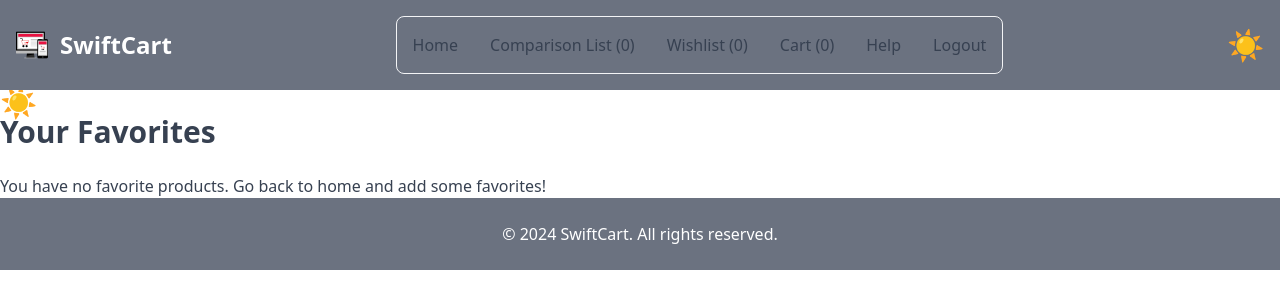
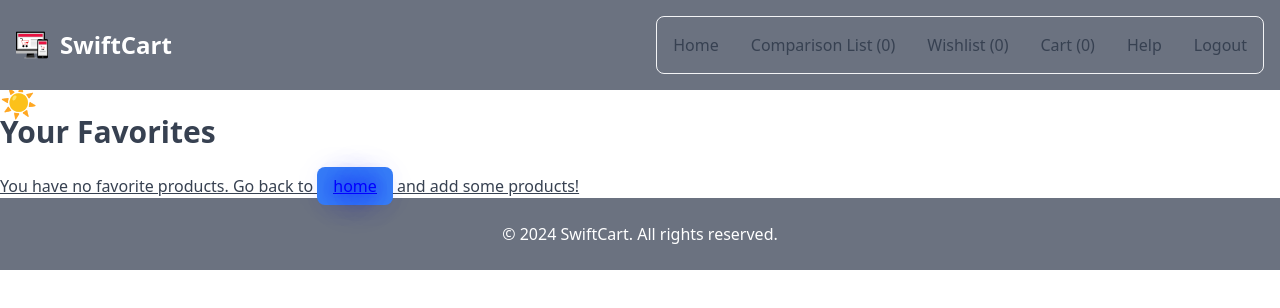
Before and after one commit to Phillip-tech/Portfolio_Piece_PHIBOG534_jsf2407_c_Phillip-Bogopane_JSF4, a Vue app: page /favorites in a window 1280 px wide. Shown: the top 308 px of the page. Built offline with nearby package versions, Linux system fonts and the light colour scheme; sample sign-in values are in the browser's storage.

Commit message:
"Updated package-lock.json, added new dependencies, modified Header.vue, ProductCard.vue, router.js, store.js, CartView.vue, and FavoritesView.vue files"

```diff
--- a/package.json
+++ b/package.json
@@ -12,8 +12,11 @@
     "@fortawesome/fontawesome-free": "^6.6.0",
     "axios": "^1.7.3",
     "jwt-decode": "^4.0.0",
+    "swiper": "^11.1.9",
     "vue": "^3.4.31",
+    "vue-carousel": "^0.18.0",
     "vue-router": "^4.4.2",
+    "vue-swiper": "^0.5.0",
     "vuex": "^4.1.0"
   },
   "devDependencies": {
--- a/src/components/Header.vue
+++ b/src/components/Header.vue
@@ -25,10 +25,7 @@
           </ul>
         </div>
 
-        <div class="theme-toggle" @click="toggleTheme">
-          <span v-if="isLightMode">☀️</span>
-          <span v-else>🌙</span>
-        </div>
+
       </div>
     </nav>
   </header>
--- a/src/components/ProductCard.vue
+++ b/src/components/ProductCard.vue
@@ -1,5 +1,5 @@
 <template>
-  <div class="border rounded-lg p-4 shadow-md hover:shadow-lg zoom-effect">
+<div class="border rounded-lg p-4 shadow-md hover:shadow-lg zoom-effect">
     <router-link :to="{ name: 'ProductView', params: { id: product.id }}">
       <img :src="product.image" :alt="product.title" class="h-40 w-full object-contain mb-1" />
     </router-link>
@@ -23,13 +23,13 @@
     <div class="font-bold text-xl mb-4">${{ product.price }}</div>
     <button
       @click="$emit('addToCart', product)"
-      class="bg-blue-500 text-white px-4 py-2 rounded-lg hover:bg-blue-600 w-full"
+      class="bg-blue-500 snake-border-glow text-white px-4 py-2 rounded-lg hover:bg-blue-600 w-full"
     >
       Add to Cart
     </button>
     <button
       @click="addToComparisonList"
-      class="bg-green-500 text-white px-4 py-2 rounded-lg hover:bg-green-600 w-full mt-2"
+      class="bg-blue-500  snake-border-glow text-white px-4 py-2 rounded-lg hover:bg-green-600 w-full mt-2"
     >
       Add to Comparison List
     </button>
@@ -66,6 +66,7 @@ const addToComparisonList = () => {
 <style scoped>
 .star {
   font-size: 1.25rem;
+  color: #ffc107; /* Updated color for filled stars */
 }
 .filled {
   color: #ffc107;
@@ -81,4 +82,5 @@ const addToComparisonList = () => {
   height: 40px; /* Set the desired height */
   width: 100%; /* Set the desired width */
 }
+
 </style>
--- a/src/router.js
+++ b/src/router.js
@@ -5,6 +5,7 @@ import CartView from './views/CartView.vue';
 import FavoritesView from './views/FavoritesView.vue';
 import ComparisonListView from './views/ComparisonListView.vue';
 import Login from './views/Login.vue';
+
 
 const routes = [
   { path: '/', name: 'Home', component: Home },
--- a/src/store.js
+++ b/src/store.js
@@ -6,7 +6,7 @@ export default createStore({
     products: [],
     categories: ['All categories'],
     favorites: [],
-    cart: [], // Changed to an array for simplicity
+    cart: [],
     searchTerm: '',
     filterItem: 'All categories',
     sortOrder: 'default',
@@ -121,6 +121,8 @@ export default createStore({
         );
       }
 
+
+
       if (state.searchTerm) {
         filteredProducts = filteredProducts.filter((product) =>
           product.title.toLowerCase().includes(state.searchTerm.toLowerCase())
--- a/src/views/CartView.vue
+++ b/src/views/CartView.vue
@@ -16,7 +16,7 @@
     <input type="number" v-model="item.quantity" @input="updateQuantity(item)" min="1" id="quantity" />
   </div>
 </div>
-        <button @click="removeFromCart(item.id)" class="text-red-500 hover:text-red-600">
+        <button @click="removeFromCart(item.id)" class="text-red-500 hover:text-red-600 bi bi-cart-x  ">
           Remove
         </button>
       </div>
@@ -25,9 +25,9 @@
         Checkout
       </button>
     </div>
-    <div v-else class=" text-white-600">
-      Your cart is empty. Go back to <router-link to="/">home</router-link> and add some products!
-    </div>
+    <div v-else class="text-white-600 underline hover:text-blue-500">
+  Your cart is empty. Go back to <router-link to="/" class="glow-link bg-blue-500 text-white px-4 py-2 rounded-lg hover:bg-blue-600 mt-4">home</router-link> and add some products!
+</div>
   </div>
 </template>
 
@@ -60,3 +60,19 @@ const checkout = () => {
   store.commit('clearCart');
 };
 </script>
+<style>
+.glow-link {
+  text-decoration: underline;
+  color: blue;
+  animation: glow 1s infinite alternate;
+}
+
+@keyframes glow {
+  from {
+    text-shadow: 0 0 10px #00f, 0 0 20px #00f, 0 0 30px #00f;
+  }
+  to {
+    text-shadow: 0 0 20px #00f, 0 0 30px #00f, 0 0 40px #00f;
+  }
+}
+</style>
--- a/src/views/FavoritesView.vue
+++ b/src/views/FavoritesView.vue
@@ -11,16 +11,18 @@
           :isFavorite="true"
         />
       </div>
-      <div v-else class=" text-white-600">
-        You have no favorite products. Go back to <router-link to="/">home</router-link> and add some favorites!
-      </div>
+      <div v-else class="text-white-600 underline hover:text-blue-500">
+    You have no favorite products. Go back to <router-link to="/" class="glow-link bg-blue-500 text-white px-4 py-2 rounded-lg hover:bg-white-600 mt-4">home</router-link> and add some products!
+     </div>
     </div>
   </template>
+
 
   <script setup>
   import { computed } from 'vue';
   import { useStore } from 'vuex';
   import ProductCard from '../components/ProductCard.vue';
+
 
   const store = useStore();
 
@@ -35,6 +37,12 @@
   };
 
   const addToCart = (product) => {
+  if (product && product.id) {
     store.commit('addToCart', product);
-  };
+  } else {
+    console.error('Invalid product data:', product);
+  }
+};
+
+
   </script>
```
Also changed, not shown: 1 other file (tests, documents, lock files or other folders).
